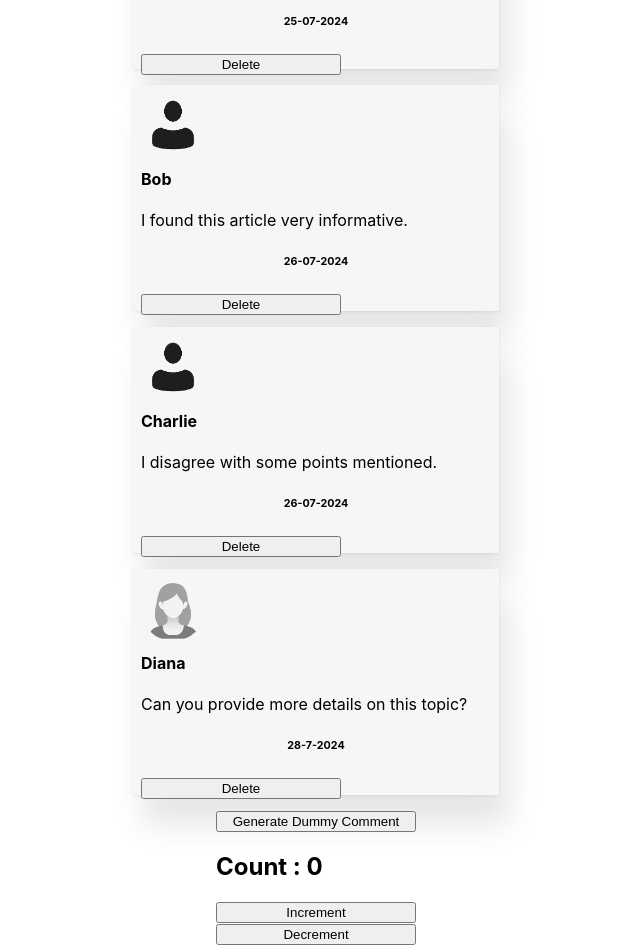
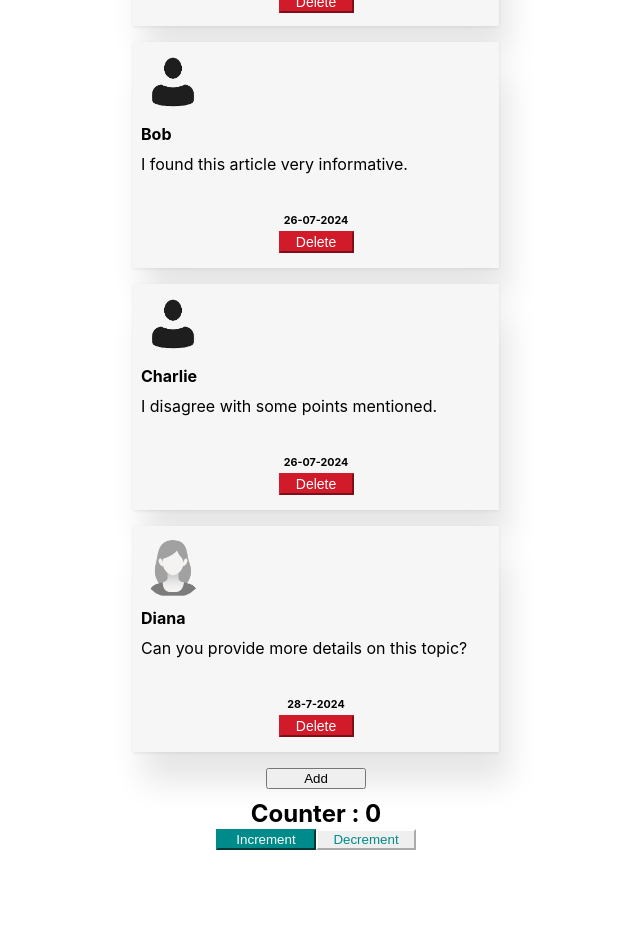
Before and after one commit to JEE18BI/ReactBlogWebsite, a React (Create React App) app: page / in a window 1280 px wide. Shown: the part 320-1265 px from the top of the page, without its empty margins (324-964 px from the left). After the commit the page ends 1180 px from the top, so only its background shows below. Built offline with nearby package versions, Linux system fonts and the light colour scheme.

Commit message:
Buttons Styling

```diff
--- a/src/App.css
+++ b/src/App.css
@@ -7,6 +7,7 @@ display: flex;
 flex-direction: column;
 }
 button{
-  width:200px;
+  width:100px;
   margin: auto;
+  margin-bottom: 10px;
 }
--- a/src/App.jsx
+++ b/src/App.jsx
@@ -60,7 +60,7 @@ export function App() {
     <Header src={img1}/>
     <h1 className="Title">Comments</h1>
     <CommentList data={comments} deleteFunction={deleteComment}/>
-    <button  onClick={addComment}>Generate Dummy Comment</button>
+    <button  className="AddCommentButton" onClick={addComment}>Add</button>
    <Counter/>
    </div>
   )
--- a/src/Components/Comment/Comment.css
+++ b/src/Components/Comment/Comment.css
@@ -1,3 +1,6 @@
+*{
+    margin:0;
+}
 .Comment{
     width:350px;
     margin: auto;
@@ -10,7 +13,21 @@
 }
 .Date{
     text-align:center ;
+    margin-top:40px;
 }
 .UserName{
-    margin-top:0.5em;
+    margin-top:6px;
+    margin-bottom:10px;
 }
+.DeleteButton{
+    margin-top:4px;
+    width:75px;
+    background-color:#d11a2a;
+    color:white;
+    border-color: #d11a2a;
+    font-size: 14px;
+}
+.ButtonContainer{
+    display:flex;
+    justify-content: center;
+}
--- a/src/Components/Comment/Comment.jsx
+++ b/src/Components/Comment/Comment.jsx
@@ -9,7 +9,9 @@ const Comment = ({id,UserName,Comment,Date,src,Gender,deleteFunction})=>{
             <h4 className="UserName">{UserName}</h4>
             <p className="CommentText">{Comment}</p>
             <h6 className="Date">{Date}</h6>
-            <button onClick={() => deleteFunction(id)}>Delete</button>
+            <div className="ButtonContainer">
+            <button className="DeleteButton" onClick={() => deleteFunction(id)}>Delete</button>
+            </div>
           </div>
     )
 }
--- a/src/Components/Counter/Counter.css
+++ b/src/Components/Counter/Counter.css
@@ -2,3 +2,16 @@
     width:200px;
     margin: auto;
 }
+h2{
+    text-align: center;
+}
+.IncrementButton{
+    background-color:darkcyan;
+    border-color:darkcyan;
+    color:white;
+}
+    .DecrementButton{
+
+        border-color:white;
+        color:darkcyan;
+}
--- a/src/Components/Counter/Counter.jsx
+++ b/src/Components/Counter/Counter.jsx
@@ -6,10 +6,10 @@ const Counter = () => {
     const counterDecrementHandler=()=>setCount(count-1);
   return (
     <div className="CounterContainer">
-      <h2>Count : {count}</h2>
+      <h2>Counter : {count}</h2>
 
-      <button onClick={counterIncrementHandler}>Increment</button>
-      <button onClick={counterDecrementHandler}>Decrement</button>
+      <button className="IncrementButton" onClick={counterIncrementHandler}>Increment</button>
+      <button className="DecrementButton" onClick={counterDecrementHandler}>Decrement</button>
     </div>
   )
 }
--- a/src/Components/Header/Header.css
+++ b/src/Components/Header/Header.css
@@ -13,3 +13,6 @@ li>ul{
     color:white;
     font-size:1.2em;
 }
+li{
+    align-items: center;;
+}
```
